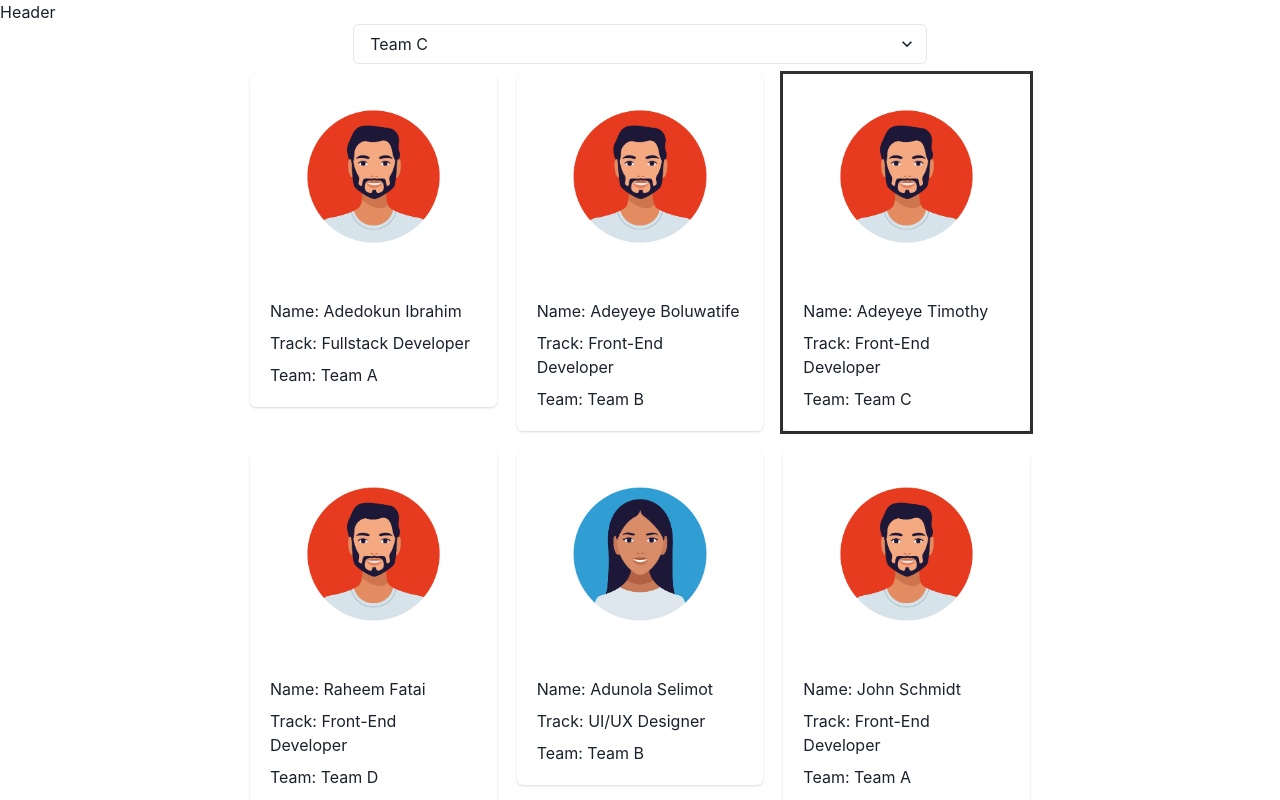
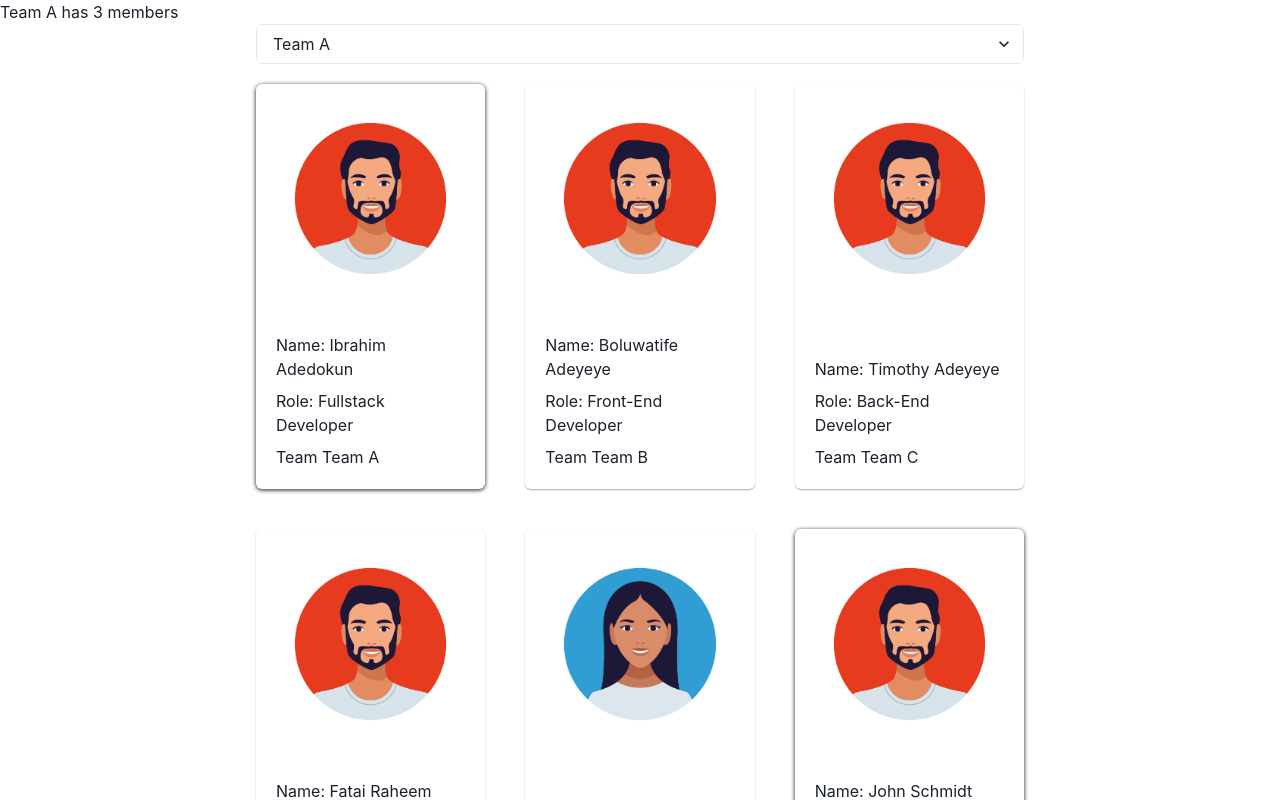
Before and after one commit to Adebayorr/freecode-react-one, a React (Vite) app: page / in a window 1280 px wide. Shown: the top 800 px of the page. Built offline with nearby package versions, Linux system fonts and the light colour scheme.

Commit message:
refactored the App, Employee and Header components; fixed bugs

```diff
--- a/data/data.js
+++ b/data/data.js
@@ -40,6 +40,27 @@ const data = [
         gender: "male",
         team: "Team A",
         id: 6
+    },
+    {
+        fullName: "Amy Ramsey ",
+        role: "Front-End Developer",
+        gender: "female",
+        team: "Team D",
+        id: 7
+    },
+    {
+        fullName: "Riri Hadid",
+        role: "Back-End Developer",
+        gender: "female",
+        team: "Team B",
+        id: 8
+    },
+    {
+        fullName: "John Dundee",
+        role: "Front-End Developer",
+        gender: "male",
+        team: "Team B",
+        id: 9
     }
 ]
 export default data
--- a/src/App.jsx
+++ b/src/App.jsx
@@ -2,36 +2,96 @@ import Employees from "./Employees"
 import Footer from "./Footer"
 import Header from "./Header"
 import { ChakraProvider } from "@chakra-ui/react"
-import data from "../data/data";
+// import data from "../data/data";
 import { useState } from "react";
 
 function App() {
+  const [selectedTeam, setTeam] = useState("Team A")
+    const [employees, setEmployees] = useState(
+         [
+            {
+                fullName: "Ibrahim Adedokun",
+                role: "Fullstack Developer",
+                gender: "male",
+                team: "Team A",
+                id: 1
+            },
+            {
+                fullName: "Boluwatife Adeyeye",
+                role: "Front-End Developer",
+                gender: "male",
+                team: "Team B",
+                id: 2
+            },
+            {
+                fullName: "Timothy Adeyeye",
+                role: "Back-End Developer",
+                gender: "male",
+                team: "Team C",
+                id: 3
+            },
+            {
+                fullName: "Fatai Raheem ",
+                role: "Front-End Developer",
+                gender: "male",
+                team: "Team D",
+                id: 4
+            },
+            {
+                fullName: "Selimot Adunola",
+                role: "UI/UX Designer",
+                gender: "female",
+                team: "Team B",
+                id: 5
+            },
+            {
+                fullName: "John Schmidt",
+                role: "Front-End Developer",
+                gender: "male",
+                team: "Team A",
+                id: 6
+            },
+            {
+                fullName: "Arya Duncan ",
+                role: "Front-End Developer",
+                gender: "female",
+                team: "Team D",
+                id: 7
+            },
+            {
+                fullName: "Riri Hadid",
+                role: "Back-End Dveloper",
+                gender: "female",
+                team: "Team B",
+                id: 8
+            },
+            {
+                fullName: "Anthon Bolo",
+                role: "UI/UX Designer",
+                gender: "male",
+                team: "Team A",
+                id: 9
+            }
+        ]
+    )
 
-  const [employees, setEmployees] = useState(data)
-  const [team, setTeam] = useState("Team C")
+    const handleTeamSelection  = (e) => {
+        setTeam(e.target.value)
+        console.log(e.target.value)
+    }
+    const handleEmployeeCardClick = (e) => {
 
-  const HandleTeamSelection = e => {
-      setTeam(e.target.value)
-  }
+        const transformedEmployees = employees.map(employee => employee.id === parseInt(e.currentTarget.id)?
+            (employee.team === selectedTeam)? {...employee, team: ""} : {...employee, team: selectedTeam }
+        : employee)
 
-  const HandleEmployeeToggle = (e) => {
-      const transformedEmployee = employees.map(employee => (employee.id === parseInt(e.currentTarget.id))
-          ?(employee.team === team? {...employee, team: ""}: {...employee, team: team})
-          : employee)
+        setEmployees(transformedEmployees)
+    }
 
-      setEmployees(transformedEmployee)
-      // console.log(transformedEmployee)
-  }
   return (
     <ChakraProvider>
-      <Header />
-      <Employees
-        employees={data}
-        HandleEmployeeToggle={HandleEmployeeToggle}
-        HandleTeamSelection={HandleTeamSelection}
-        team={team}
-        setTeam={setTeam}
-      />
+      <Header selectedTeam={selectedTeam} selectedTeamCount={employees.filter(employee => employee.team === selectedTeam).length}/>
+      <Employees employees={employees} handleEmployeeCardClick={handleEmployeeCardClick} selectedTeam={selectedTeam} handleTeamSelection={handleTeamSelection}/>
       <Footer />
     </ChakraProvider>
   )
--- a/src/Employees.jsx
+++ b/src/Employees.jsx
@@ -1,89 +1,46 @@
-import {
-Card,
-GridItem,
-Grid,
-CardBody,
-CardFooter,
-Container,
-Stack,
-Select } from "@chakra-ui/react";
+import { Card, CardBody, CardFooter, Stack, SimpleGrid, Select } from "@chakra-ui/react";
 import male from "./assets/male.jpg"
 import female from "./assets/female.jpg"
 import PropTypes from "prop-types"
 // import { useState } from "react";
 // import data from "../data/data";
 
-const Employees = (
-    {team, HandleEmployeeToggle,HandleTeamSelection, employees }
-    ) => {
-
-    // const [employees, setEmployees] = useState(data)
-    // const [team, setTeam] = useState("Team C")
-
-    // const HandleTeamSelection = e => {
-    //     setTeam(e.target.value)
-    // }
-
-    // const HandleEmployeeToggle = (e) => {
-    //     const transformedEmployee = employees.map(employee => (employee.id === parseInt(e.currentTarget.id))
-    //         ?(employee.team === team? {...employee, team: ""}: {...employee, team: team})
-    //         : employee)
-
-    //     setEmployees(transformedEmployee)
-    //     // console.log(transformedEmployee)
-    // }
-
+const Employees = ({handleEmployeeCardClick, handleTeamSelection, selectedTeam, employees}) => {
 
     return (
         <main>
-            <Container>
-                <Select placeholder="Select Team" onChange={HandleTeamSelection} value={team}>
-                    <option value={"Team A"}>Team A</option>
-                    <option value={"Team B"}>Team B</option>
-                    <option value={"Team C"}>Team C</option>
-                </Select>
-            </Container>
-            <Grid
-            gridTemplateColumns={"1fr 1fr 1fr"}
-            maxW={"800px"} margin={"0 auto"}>
+            <Select width={"60%"} margin={"0 auto"} value={selectedTeam} onChange={handleTeamSelection}>
+                <option value="Team A">Team A</option>
+                <option value="Team B">Team B</option>
+                <option value="Team C">Team C</option>
+                <option value="Team D">Team D</option>
+            </Select>
+            <SimpleGrid width={"60%"} spacing={10} margin={"20px auto"} columns={3}>
             {employees.map(employee => (
-                <GridItem
-                key={employee.id}
-                margin={"10px"}
-                className={employee.team === team? "bordered employee-card": "employee-card"}
-                id={employee.id} onClick={HandleEmployeeToggle}>
-                    <Card>
+                    <Card key={employee.id} onClick={handleEmployeeCardClick} id={employee.id}
+                    boxShadow={employee.team === selectedTeam?"#00000084 0px 1px 4px,#00000084 0 1px 4px": "#00000054 0 1px 1.5px"}>
                         <CardBody>
-
-                            {
-                                <img
-                                    src={(employee.gender === "male") ? male : female}
-                                    width={"80%"} style={{margin: "0 auto"}}
-                                    alt="avatar image"
-                                />
-                            }
-
+                            <img src={employee.gender === "male" ? male : female} alt="" />
                         </CardBody>
                         <CardFooter>
                             <Stack>
-                                <p>Name: {employee.fullName}</p>
-                                <p>Track: {employee.role}</p>
-                                <p>Team: {employee.team}</p>
+                                <h4>Name: { employee.fullName }</h4>
+                                <p>Role: { employee.role }</p>
+                                <p>Team { employee.team }</p>
                             </Stack>
                         </CardFooter>
                     </Card>
-                </GridItem>
-            ))}
-            </Grid>
+                ))}
+            </SimpleGrid>
         </main>
-     );
+    )
 }
 
 Employees.propTypes = {
     employees: PropTypes.object.isRequired,
-    HandleEmployeeToggle: PropTypes.any.isRequired,
-    HandleTeamSelection: PropTypes.func.isRequired,
-    team: PropTypes.object.isRequired,
+    handleEmployeeCardClick: PropTypes.func.isRequired,
+    handleTeamSelection: PropTypes.string.isRequired,
+    selectedTeam: PropTypes.object.isRequired,
 
   }
 
--- a/src/Header.jsx
+++ b/src/Header.jsx
@@ -1,9 +1,15 @@
-const Header = () => {
+import PropTypes  from "prop-types";
+const Header = ({selectedTeam, selectedTeamCount}) => {
     return (
         <header>
-            Header
+            <p>{selectedTeam} has {selectedTeamCount} members</p>
         </header>
      );
 }
 
 export default Header;
+
+Header.propTypes = {
+    selectedTeam: PropTypes.string.isRequired,
+    selectedTeamCount : PropTypes.number.isRequired
+}
```
